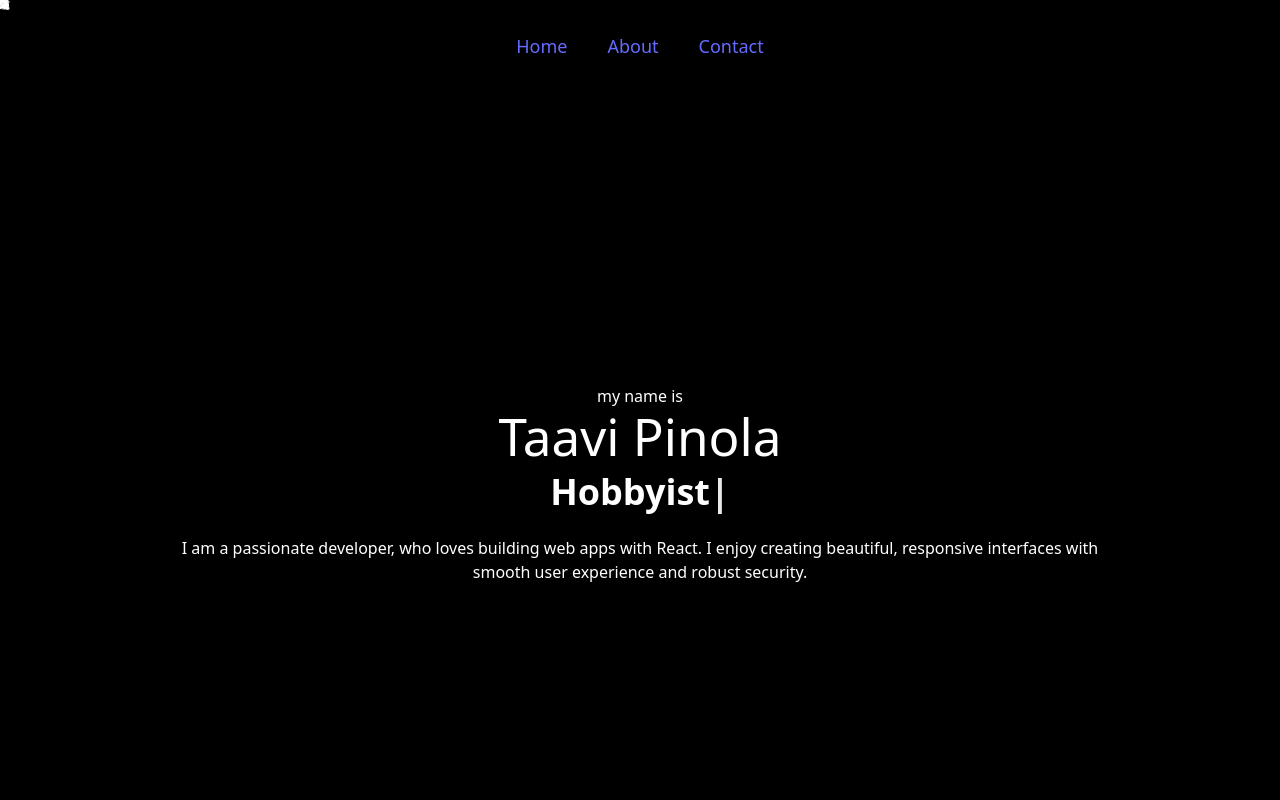
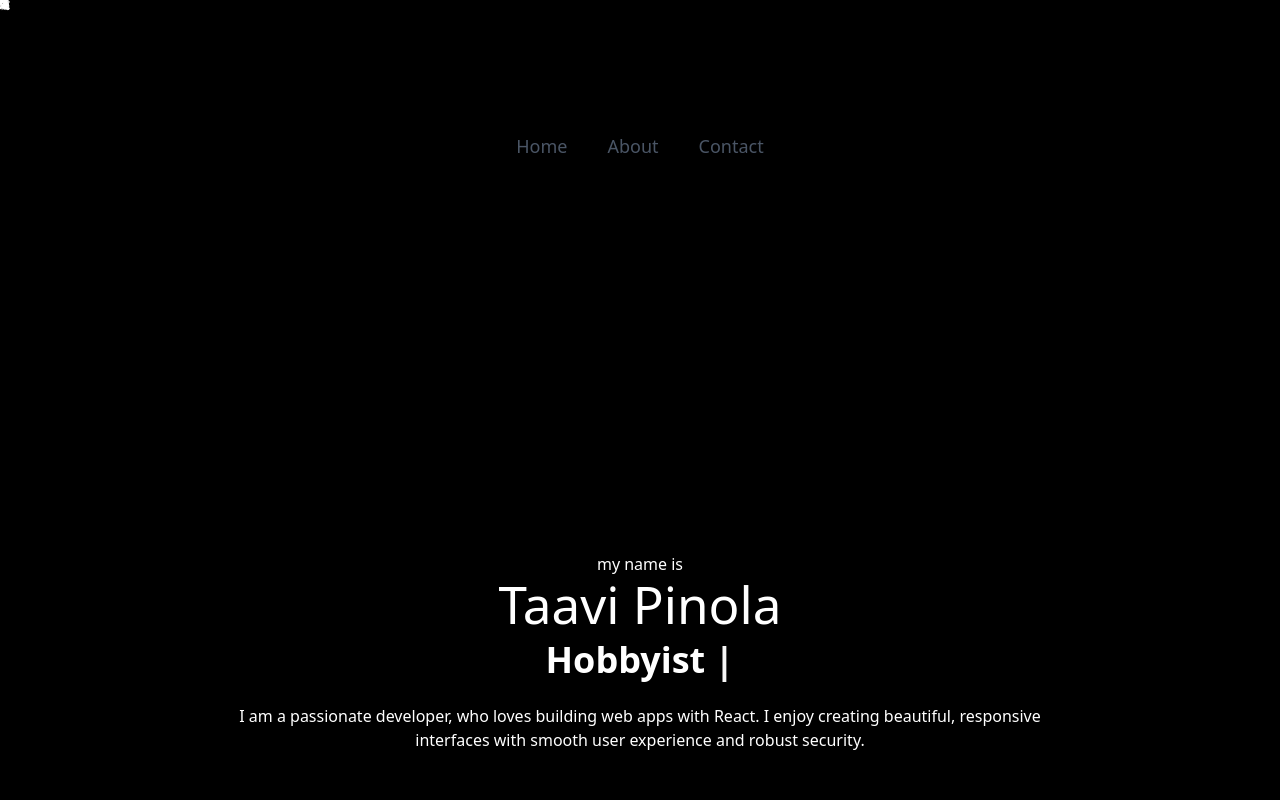
Before and after one commit to pitanu/Portfolio, a React (Vite) app in the folder portfolio/: page / in a window 1280 px wide. Shown: the top 800 px of the page. Built offline with nearby package versions, Linux system fonts and the light colour scheme.

Commit message:
Clean up styles and update index.html

```diff
--- a/portfolio/index.html
+++ b/portfolio/index.html
@@ -2,15 +2,18 @@
 <html lang="en">
   <head>
     <meta charset="UTF-8" />
-    <link rel="icon" type="image/svg+xml" href="/vite.svg" />
+    <link rel="icon" type="image/svg+xml" href="/favicon.svg" />
     <meta name="viewport" content="width=device-width, initial-scale=1.0" />
+    <meta
+      name="description"
+      content="Taavi Pinola — developer portfolio showcasing web development projects and skills."
+    />
+    <meta name="theme-color" content="#000000" />
     <title>Taavi Pinola - Portfolio</title>
   </head>
   <body>
     <div id="root">
       <p>Loading website.</p>
-      <!-- drinking beer may not add years to your life, but it will add life to your years - idfk
-  -->
     </div>
     <script type="module" src="/src/main.jsx"></script>
   </body>
--- a/portfolio/src/App.css
+++ b/portfolio/src/App.css
@@ -7,29 +7,7 @@
   text-align: center;
 }
 
-.twinkling::before {
-  content: "";
-  position: absolute;
-  width: 200%;
-  height: 200%;
-  z-index: -10;
-  top: 0;
-  left: 0;
-  background-image: radial-gradient(white 1px, transparent 1px);
-  opacity: 0.3;
-  animation: moveStars 100s linear infinite;
-}
-
-@keyframes moveStars {
-  from {
-    transform: translate(0, 0);
-  }
-  to {
-    transform: translate(-50%, -50%);
-  }
-
-}
-canvas {
+.starfield-canvas {
   background: black !important;
   border: none !important;
   box-shadow: none !important;
--- a/portfolio/src/index.css
+++ b/portfolio/src/index.css
@@ -10,16 +10,6 @@
   text-rendering: optimizeLegibility;
   -webkit-font-smoothing: antialiased;
   -moz-osx-font-smoothing: grayscale;
-}
-
-a {
-  font-weight: 500;
-  color: #646cff;
-  text-decoration: inherit;
-}
-
-a:hover {
-  color: #535bf2;
 }
 
 body {
@@ -70,49 +60,3 @@
 button:focus, button:focus-visible {
   outline: 4px auto -webkit-focus-ring-color;
 }
-
-
-@layer utilities {
-  @keyframes fade-in-up {
-    0% {
-      opacity: 0;
-      transform: translateY(20px);
-    }
-    100% {
-      opacity: 1;
-      transform: translateY(0);
-    }
-  }
-
-  @keyframes fade-in {
-    0% {
-      opacity: 0;
-    }
-    100% {
-      opacity: 1;
-    }
-  }
-
-  @keyframes slide-down {
-    0% {
-      opacity: 0;
-      transform: translateY(-10px);
-    }
-    100% {
-      opacity: 1;
-      transform: translateY(0);
-    }
-  }
-
-  .animate-fade-in-up {
-    animation: fade-in-up 0.6s ease-out;
-  }
-
-  .animate-fade-in {
-    animation: fade-in 0.8s ease-in-out;
-  }
-
-  .animate-slide-down {
-    animation: slide-down 0.5s ease-in-out;
-  }
-}
```
Also changed, not shown: portfolio/public/favicon.svg (added).
